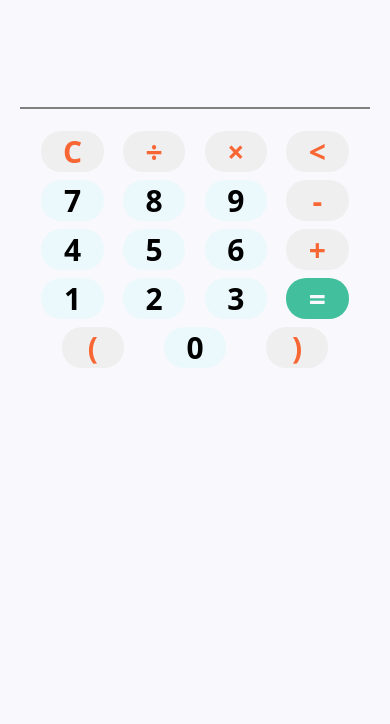
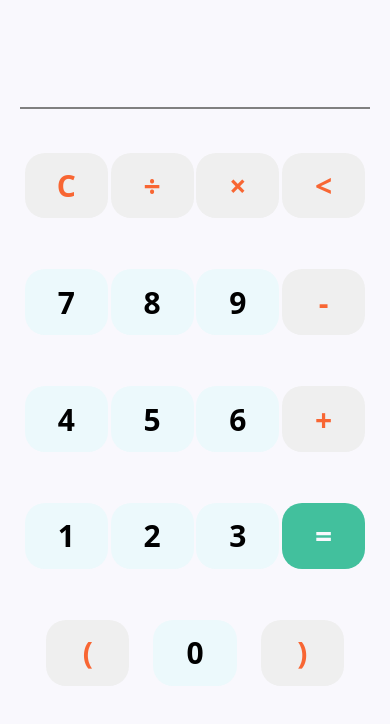
Before and after one commit to avinasdube/modern-calculator, a plain HTML site: page index.html in a window 390 px wide. Shown: the part 62-786 px from the top of the page. Drawn offline with Linux system fonts and the light colour scheme.

Commit message:
Responsiveness Enhanced

```diff
--- a/css/style.css
+++ b/css/style.css
@@ -129,4 +129,13 @@ hr{
         width: 100%;
         border-radius: 0;
     }
+
+    .buttons{
+        height: 65%;
+    }
+
+    .calculator .buttons table tr td{
+        height: 60%;
+        width: 24%;
+    }
 }
```
